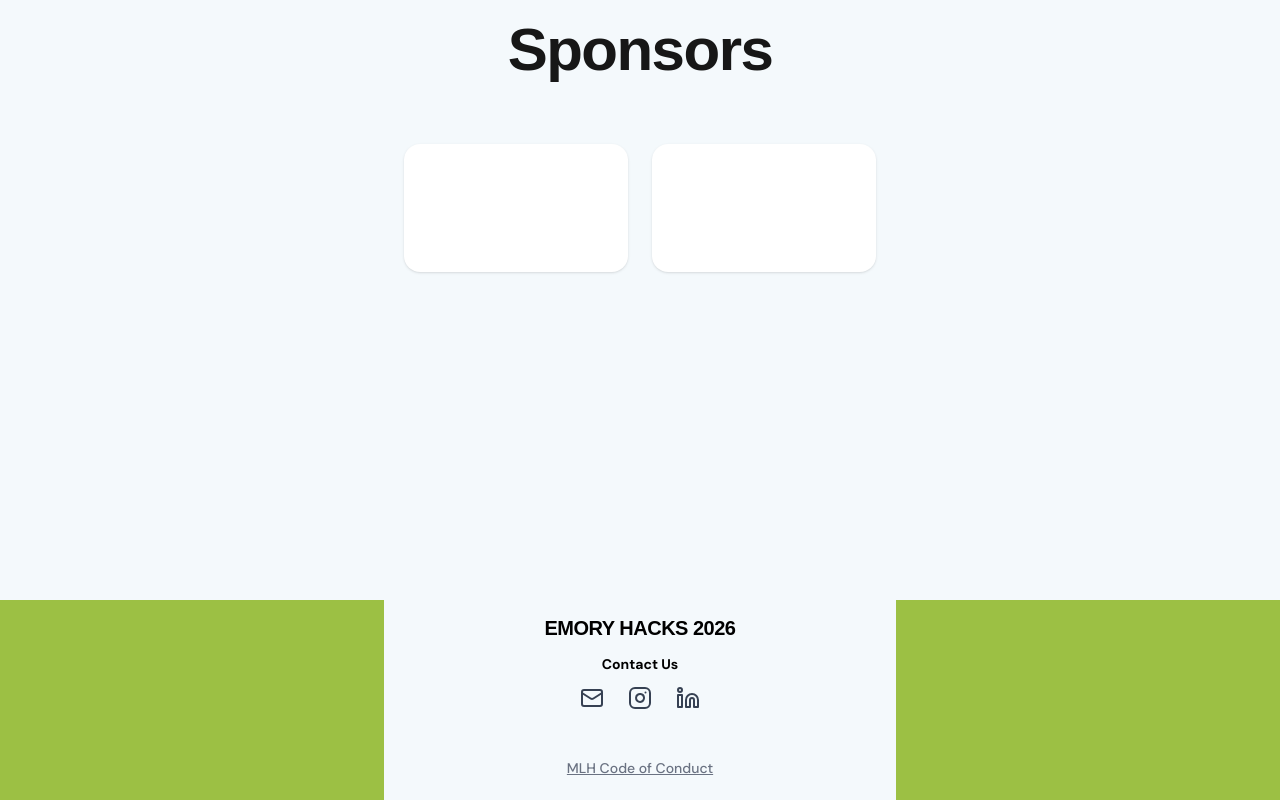
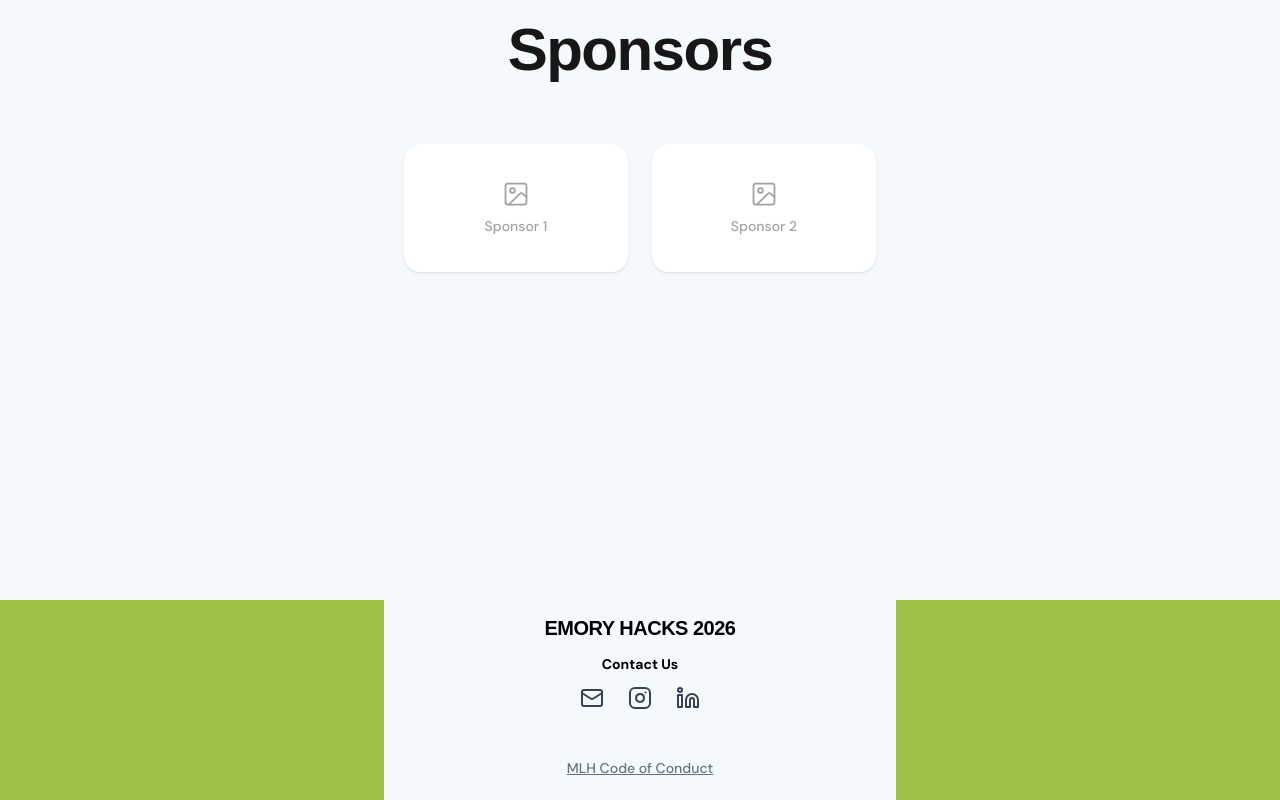
Before and after one commit to emory-hacks/website-2026, a Next.js app: page / in a window 1280 px wide. Shown: the part 4950-5750 px from the top of the page. Built offline with nearby package versions, Linux system fonts and the light colour scheme; a web font is replaced by a local one.

Commit message:
restructure sponsor to allow data input

```diff
--- a/src/app/sections/7-sponsors.tsx
+++ b/src/app/sections/7-sponsors.tsx
@@ -1,6 +1,50 @@
 "use client";
 
-const SPONSOR_SLOTS = [1, 2];
+import Image, { type StaticImageData } from "next/image";
+import { ImageIcon } from "lucide-react";
+
+interface Sponsor {
+  name: string;
+  logo?: StaticImageData;
+  url?: string;
+}
+
+const SPONSORS: Sponsor[] = [
+  { name: "Sponsor 1" /* , logo: acmeLogo, url: "https://acme.com" */ },
+  { name: "Sponsor 2" /* , logo: globexLogo, url: "https://globex.com" */ },
+];
+
+const SponsorCard = ({ sponsor }: { sponsor: Sponsor }) => {
+  const content = sponsor.logo ? (
+    <Image
+      src={sponsor.logo}
+      alt={sponsor.name}
+      className="max-h-full max-w-full object-contain"
+    />
+  ) : (
+    <div className="flex h-full w-full flex-col items-center justify-center gap-2 rounded-xl text-neutral-400">
+      <ImageIcon className="size-7" strokeWidth={1.5} />
+      <span className="text-sm font-medium">{sponsor.name}</span>
+    </div>
+  );
+
+  const className =
+    "flex h-32 w-56 items-center justify-center rounded-2xl bg-white p-4 shadow-sm";
+
+  return sponsor.url ? (
+    <a
+      href={sponsor.url}
+      target="_blank"
+      rel="noopener noreferrer"
+      className={`${className} transition-shadow hover:shadow-md`}
+      aria-label={sponsor.name}
+    >
+      {content}
+    </a>
+  ) : (
+    <div className={className}>{content}</div>
+  );
+};
 
 const SponsorsSection = () => {
   return (
@@ -19,11 +63,8 @@ const SponsorsSection = () => {
         </h2>
 
         <div className="mt-14 flex flex-wrap items-center justify-center gap-6">
-          {SPONSOR_SLOTS.map((slot) => (
-            <div
-              key={slot}
-              className="h-32 w-56 rounded-2xl bg-white shadow-sm"
-            />
+          {SPONSORS.map((sponsor) => (
+            <SponsorCard key={sponsor.name} sponsor={sponsor} />
           ))}
         </div>
       </div>
```
